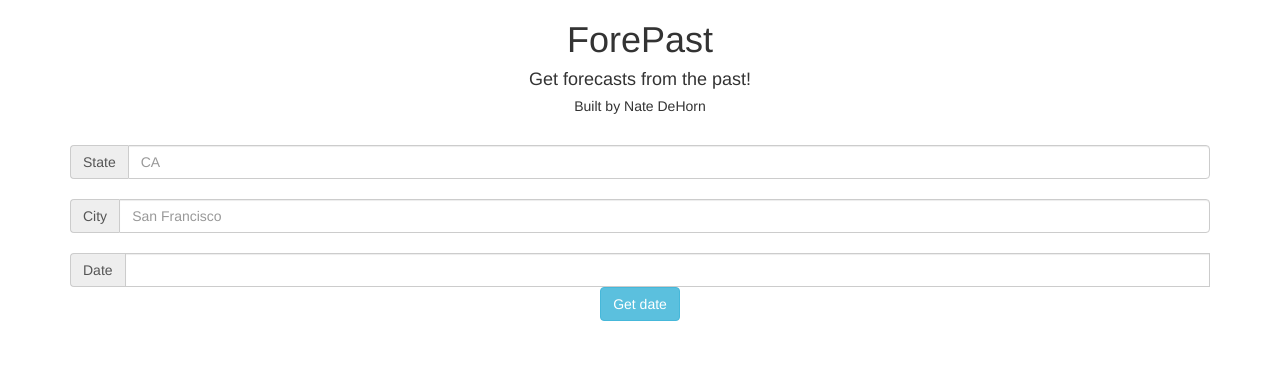
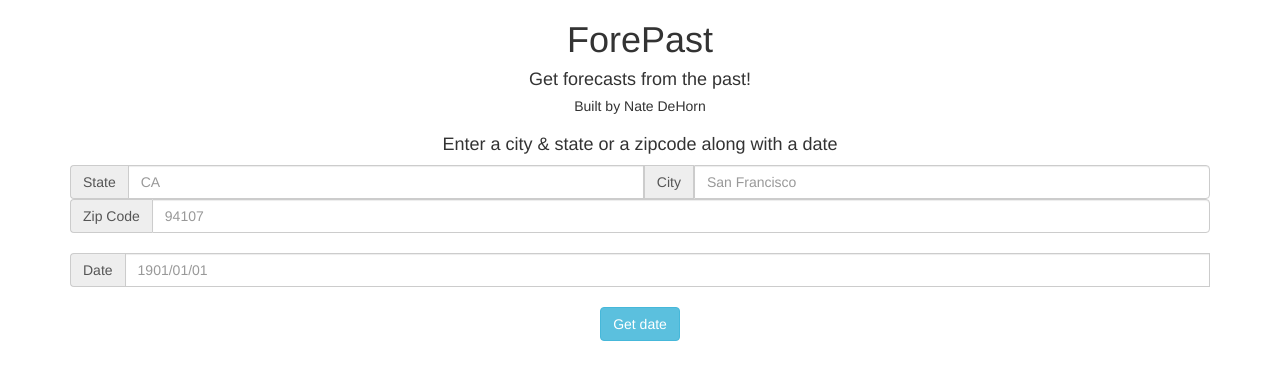
Before and after one commit to natedehorn/forepast, a Flask app: page / in a window 1280 px wide. Shown: the top 380 px of the page. Run offline with Flask 2, Linux system fonts and the light colour scheme; some libraries are stand-ins or nearby versions.

Commit message:
Add zipcode functionality

```diff
--- a/Templates/index.html
+++ b/Templates/index.html
@@ -22,27 +22,30 @@
 	<body style="text-align: center;">
 		<h1>ForePast</h1>
 		<h4>Get forecasts from the past!</h4>
-		<h5>Built by Nate DeHorn</h5><br>
+		<h5>Built by Nate DeHorn</h5>
 		<form id="eventForm" method="post" class="form-horizontal">
 			<div id="container" class="container">
+				<h4>Enter a city &amp; state or a zipcode along with a date</h4>
 				<div class="input-group">
 					<span class="input-group-addon">State</span>
 					<input type="text" class="form-control" name="state" placeholder="CA">
-				</div><br>
-				<div class="input-group">
 					<span class="input-group-addon">City</span>
 					<input type="text" class="form-control" name="city" placeholder="San Francisco">
+				</div>
+				<div class="input-group">
+					<span class="input-group-addon">Zip Code</span>
+					<input type="text" class="form-control" name="zipcode" placeholder="94107">
 				</div><br>
 				<div class="input-group">
 					<span class="input-group-addon">Date</span>
-					<input type='text' class="form-control" name="date" id='datetimepicker'>
+					<input type='text' class="form-control" name="date" id='datetimepicker' placeholder="1901/01/01">
 					<script type="text/javascript">
 						$(function(){$('#datetimepicker').datetimepicker({
 							viewMode:"years",
 							format: "YYYY/MM/DD"
 						})});
 					</script>
-				</div>
+				</div><br>
 				<button type="submit" class="btn btn-info">Get date</button>
 			</div>
 		</form>
--- a/app.py
+++ b/app.py
@@ -16,8 +16,13 @@ def __main__():
     form = DateForm()
     if request.method == 'POST':
         if form.validate():
-            print(request.form['date'], request.form['city'], request.form['state'])
-            print(forepast.get((request.form['date'].translate(str.maketrans(' ', '/'))), request.form['city'], request.form['state']))
+            if request.form['city'] and request.form['state']:
+                print(request.form['date'], request.form['city'], request.form['state'])
+                print(forepast.get((request.form['date'].translate(str.maketrans(' ', '/'))), request.form['city'], request.form['state']))
+            if request.form['zipcode']:
+                print(request.form['date'], request.form['zipcode'])
+                city, state = forepast.ziptocity(request.form['zipcode'])
+                print(forepast.get(request.form['date'], city, state))
     return render_template('index.html', form=form)
 
 @APP.errorhandler(404)
--- a/test.py
+++ b/test.py
@@ -6,18 +6,18 @@ class TestForepast(unittest.TestCase):
 	def test_get(self):
 		test_date = datetime.date(1994, 5, 27)
 		test_state = "CA"
-		test_city = "San_Francisco"
+		test_city = "San Francisco"
 		self.assertIs(type(test_date), datetime.date)
 		self.assertTrue(forepast.get(test_date, test_state, test_city))
 
 	def test_zip(self):
 		test_zipcode = 94107
-		self.assertEqual(('San_Francisco', 'CA'), forepast.ziptocity(test_zipcode))
+		self.assertEqual(('San Francisco', 'CA'), forepast.ziptocity(test_zipcode))
 
 	def test_cords(self):
 		test_lat = 37.776289
 		test_long = -122.395234
-		self.assertEqual(('San_Francisco', 'CA'), forepast.cordstocity(test_lat,test_long))
+		self.assertEqual(('San Francisco', 'CA'), forepast.cordstocity(test_lat,test_long))
 
 if __name__ == '__main__':
 	unittest.main()
```
Also changed, not shown: forepast.py (+4 -4 lines).
